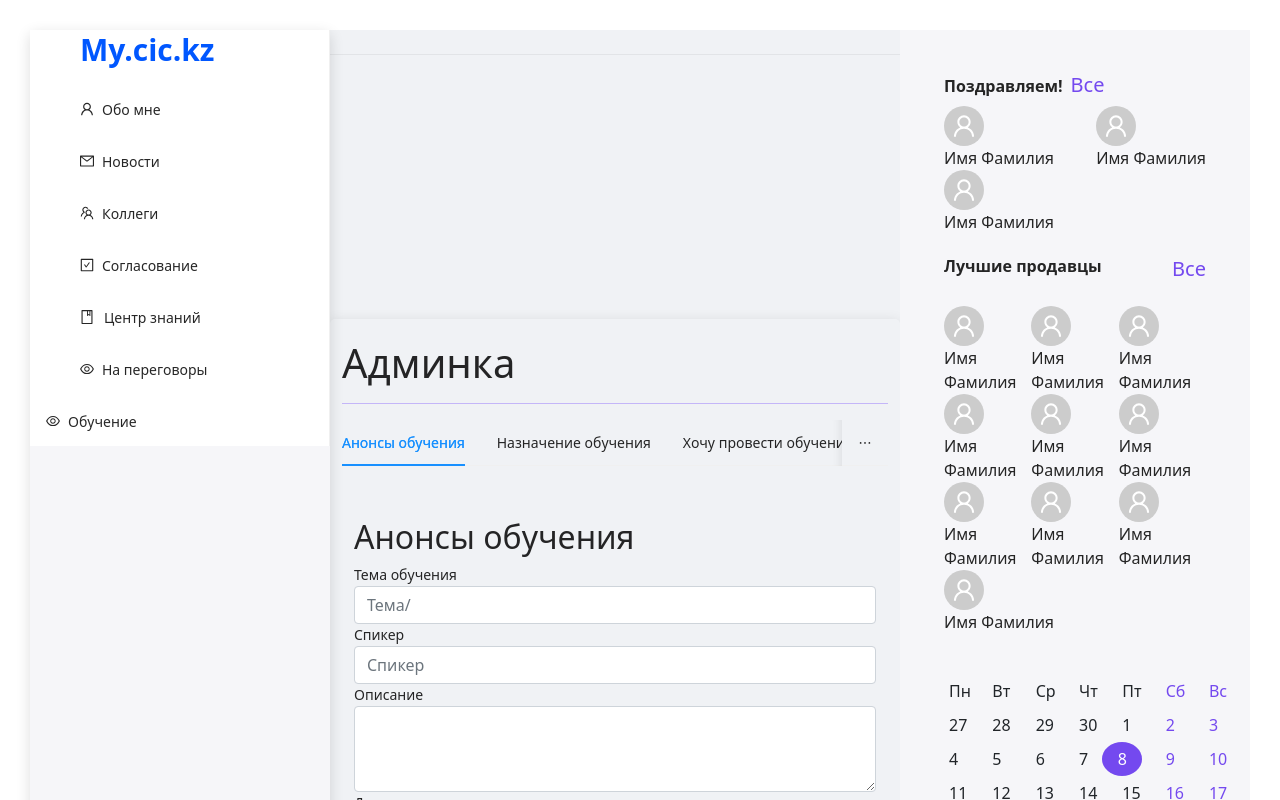
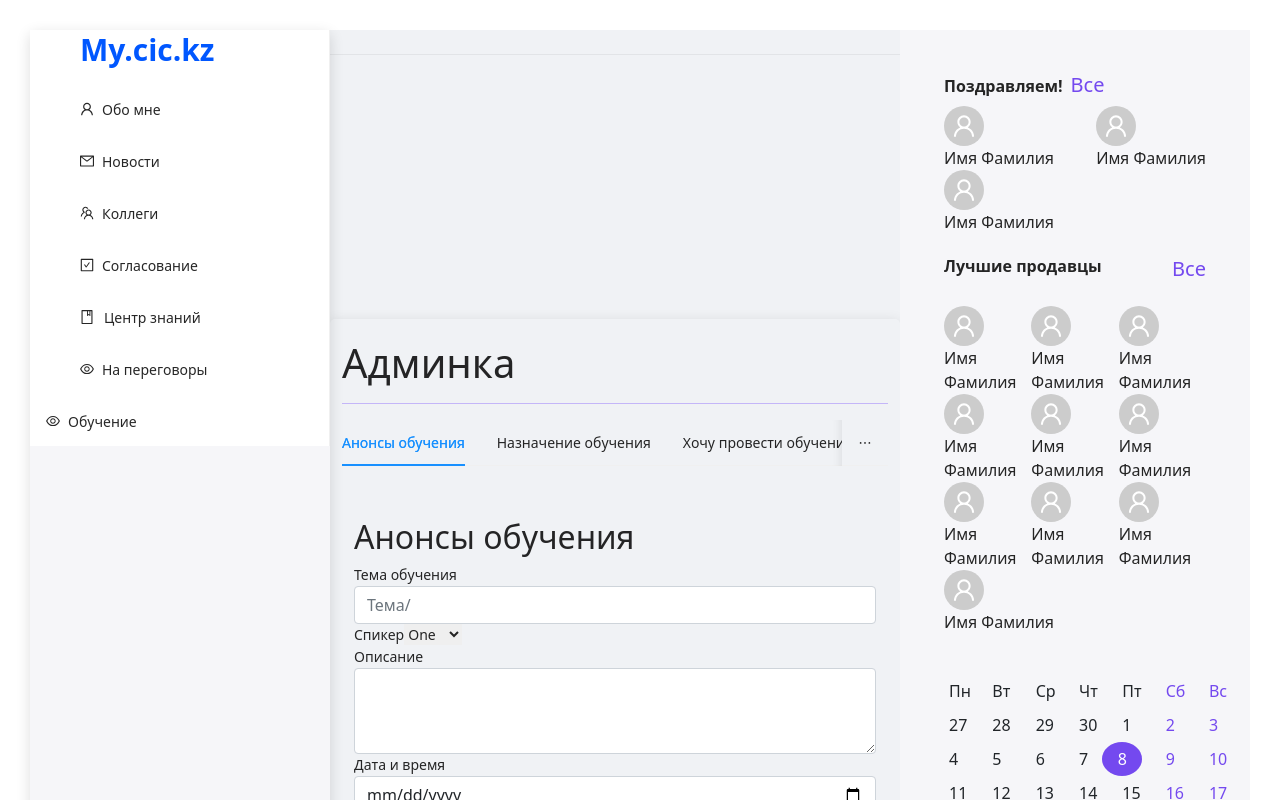
Before and after one commit to FallenStarrr/mycic-new-design, a React (Create React App) app: page /knowledge in a window 1280 px wide. Shown: the top 800 px of the page. Built offline with nearby package versions, Linux system fonts and the light colour scheme.

Commit message:
Study section + select field

```diff
--- a/src/App.js
+++ b/src/App.js
@@ -3,7 +3,6 @@ import { Aboutme } from "./pages/Aboutme";
 import Bday from "./components/Bday";
 import Cont from "./components/Cont";
 import Sidebar from "./components/Sidebar";
-
 
 import Head from "./components/Head";
 import { Layout, Menu, Divider, Space } from "antd";
--- a/src/components/Announcement.js
+++ b/src/components/Announcement.js
@@ -17,14 +17,14 @@ const Announcement = () => {
             />
           </div>
           <div>
-            <label>Cпикер</label>{" "}
-            <input
-              type="text"
-              className="form-control"
-              id="exampleInputEmail113"
-              aria-describedby="emailHelp"
-              placeholder="Спикер"
-            />
+            <label>Cпикер</label>
+
+
+            <select name="choice" id="choice">
+              <option value="one">One</option>
+              <option value="two">Two</option>
+              <option value="three">Three</option>
+            </select>
           </div>
           <div>
             <label>Описание</label>{" "}
--- a/src/components/TakeLesson.js
+++ b/src/components/TakeLesson.js
@@ -2,8 +2,6 @@ import React from "react";
 
 const TakeLesson = () => {
   return (
-
-
     <div class="container">
       <h2 class="text-align-center">Назначить обучение</h2>
       <div class="custom-control custom-checkbox">
@@ -102,8 +100,6 @@ const TakeLesson = () => {
                 </label>
               </div>
             </td>
-
-
           </tr>
         </tbody>
         <button type="submit" class="btn btn-primary">
@@ -111,8 +107,6 @@ const TakeLesson = () => {
         </button>
       </table>
     </div>
-
-
   );
 };
 
--- a/src/index.js
+++ b/src/index.js
@@ -2,7 +2,4 @@ import React from "react";
 import ReactDOM from "react-dom";
 import App from "./App";
 
-ReactDOM.render(
-  <App />,
-  document.getElementById("root")
-);
+ReactDOM.render(<App />, document.getElementById("root"));
```
Also changed, not shown: src/App.css (+5 -8 lines), src/components/StudyProgram.js (+9 -23 lines). Lines whose indentation alone changed are shown as unchanged.
